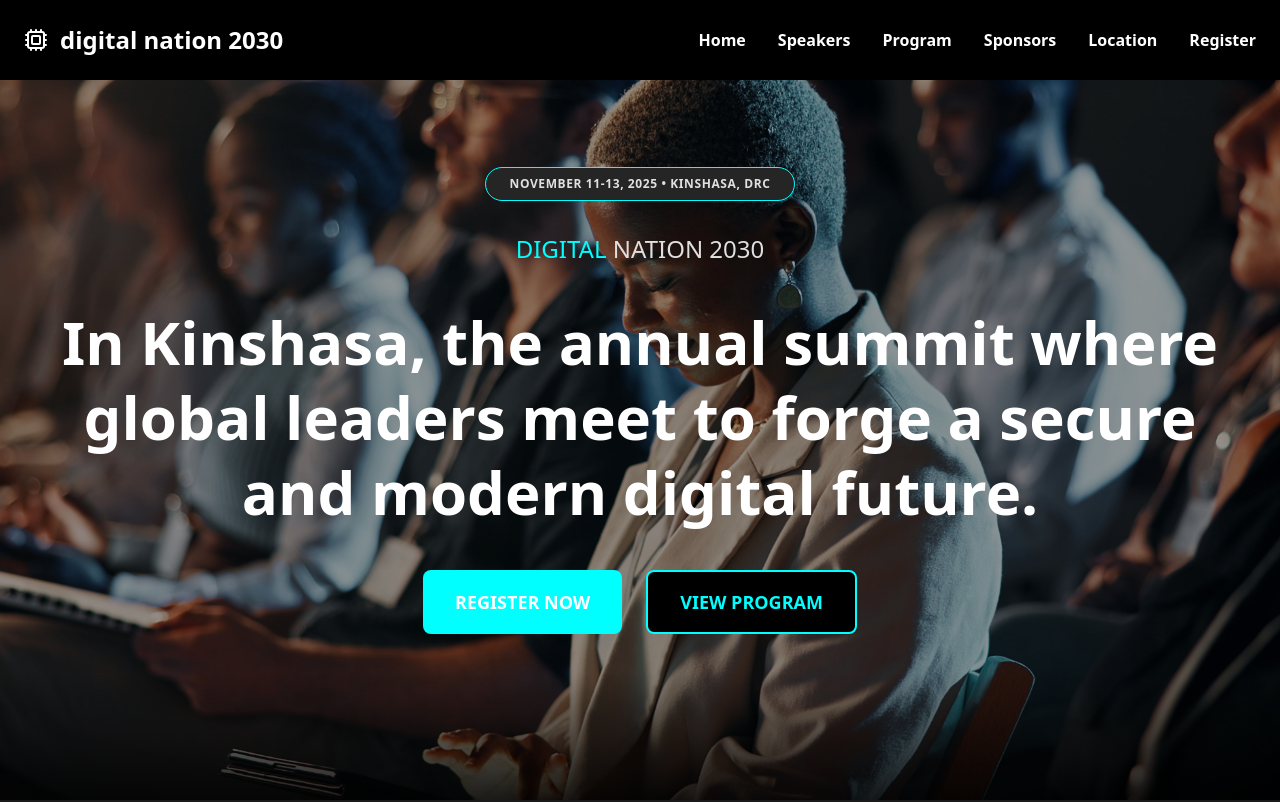
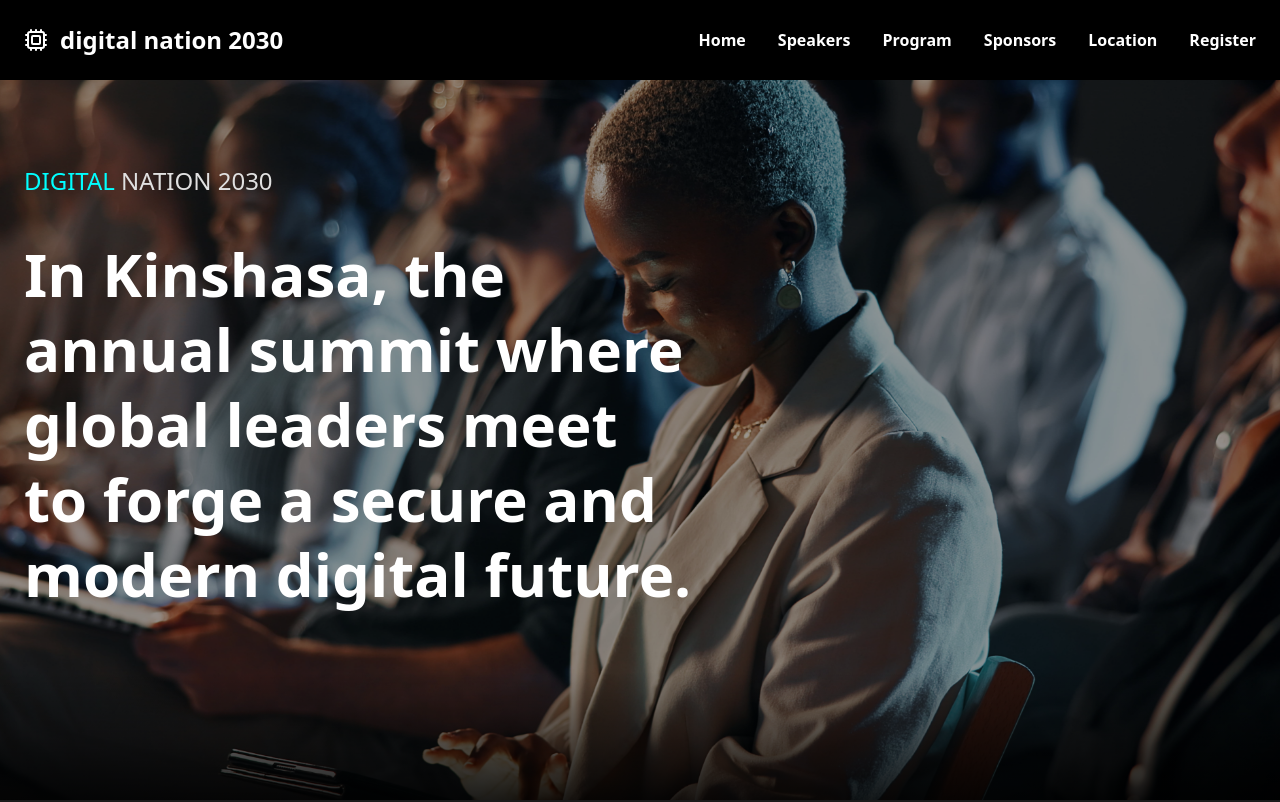
Before and after one commit to yaloulou/conferencewebesite, a React (Vite) app: page / in a window 1280 px wide. Shown: the top 802 px of the page. Built offline with nearby package versions, Linux system fonts and the light colour scheme.

Commit message:
Editing landing page

```diff
--- a/src/App.jsx
+++ b/src/App.jsx
@@ -270,8 +270,6 @@ const HeroSection = () => {
       src: 'landing_media.mp4',
       alt: 'Conference venue',
       text: "Digital Transformation for a Secure and Modern Future"
-
-
     },
     {
       type: 'image',
@@ -284,7 +282,6 @@ const HeroSection = () => {
       src: 'woman_tech.mov',
       alt: 'Kinshasa skyline'
     }, */
-
   ];
 
   useEffect(() => {
@@ -328,29 +325,26 @@ const HeroSection = () => {
 
       {/* Contenu principal */}
       <div className="max-w-7xl mx-auto px-6 relative z-10 w-full">
-        <div className="flex flex-col items-center justify-center text-center">
-          {/* Badge de date */}
-          <div className={`mb-8 ${colors.card} ${colors.text} px-6 py-2 rounded-full text-xs font-bold uppercase tracking-wider border ${colors.accentBorder} ${colors.hoverGlow} transform transition-all hover:scale-105`}>
+        <div className={`flex flex-col ${currentMedia === 1 ? 'items-start' : 'items-center'} justify-center text-${currentMedia === 1 ? 'left' : 'center'}`}>
+          {/* Badge de date - caché pour le deuxième média */}
+          {currentMedia !== 1 && (
+            <div className={`mb-8 ${colors.card} ${colors.text} px-6 py-2 rounded-full text-xs font-bold uppercase tracking-wider border ${colors.accentBorder} ${colors.hoverGlow} transform transition-all hover:scale-105 self-center`}>
               November 11-13, 2025 • Kinshasa, DRC
             </div>
+          )}
 
           {/* Sous-titre dynamique */}
-          <p className={`text-xl md:text-2xl ${colors.text} max-w-3xl mx-auto mb-10 transition-opacity duration-500`}>
+          <p className={`text-xl md:text-2xl ${colors.text} max-w-3xl mb-10 transition-opacity duration-500 ${currentMedia === 1 ? 'text-left' : 'text-center mx-auto'}`}>
             <span className={colors.accent}>DIGITAL</span> NATION 2030
-
           </p>
 
           {/* Titre principal */}
-          <h1 className={`text-4xl md:text-6xl font-bold mb-6 ${colors.textBright} leading-tight`}>
+          <h1 className={`text-4xl md:text-6xl font-bold mb-6 ${colors.textBright} leading-tight ${currentMedia === 1 ? 'text-left max-w-2xl' : 'text-center'}`}>
             {mediaItems[currentMedia].text}
-
           </h1>
 
-
-
-
-
-          {/* Boutons CTA */}
+          {/* Boutons CTA - cachés pour le deuxième média */}
+          {currentMedia !== 1 && (
             <div className="flex flex-col sm:flex-row justify-center gap-6 mt-4">
               <button
                 type="button"
@@ -378,8 +372,8 @@ const HeroSection = () => {
               >
                 VIEW PROGRAM
               </button>
-
             </div>
+          )}
         </div>
       </div>
 
```
Lines whose indentation alone changed are shown as unchanged.
